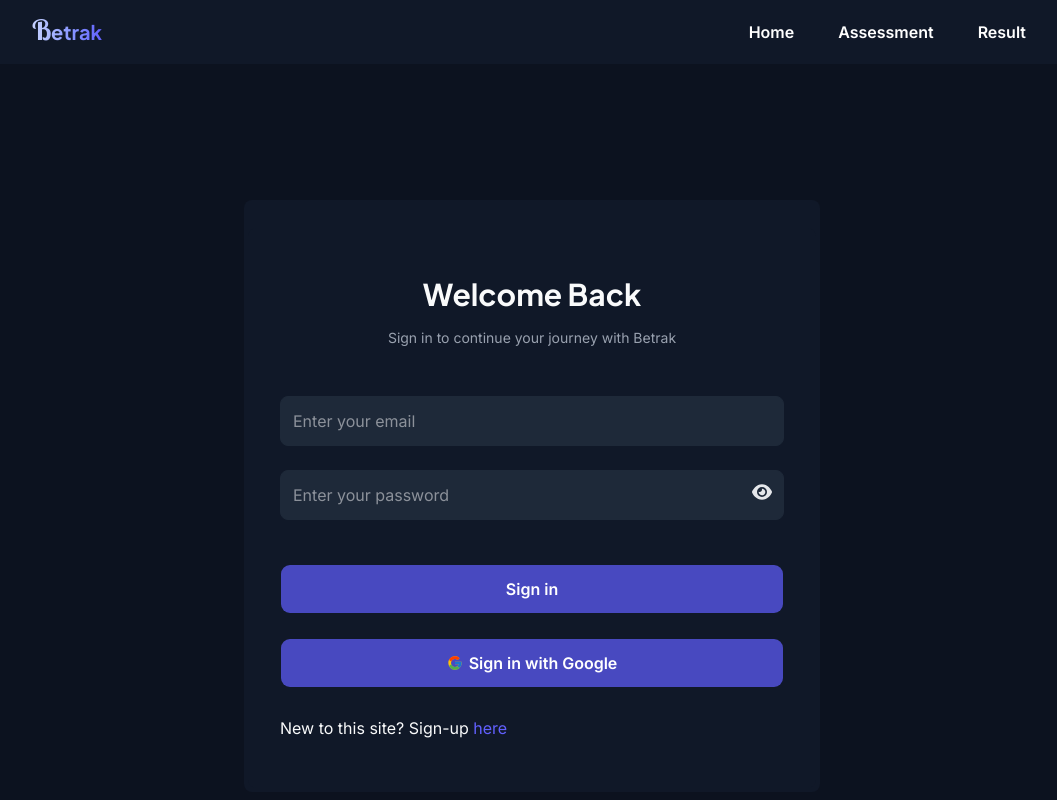
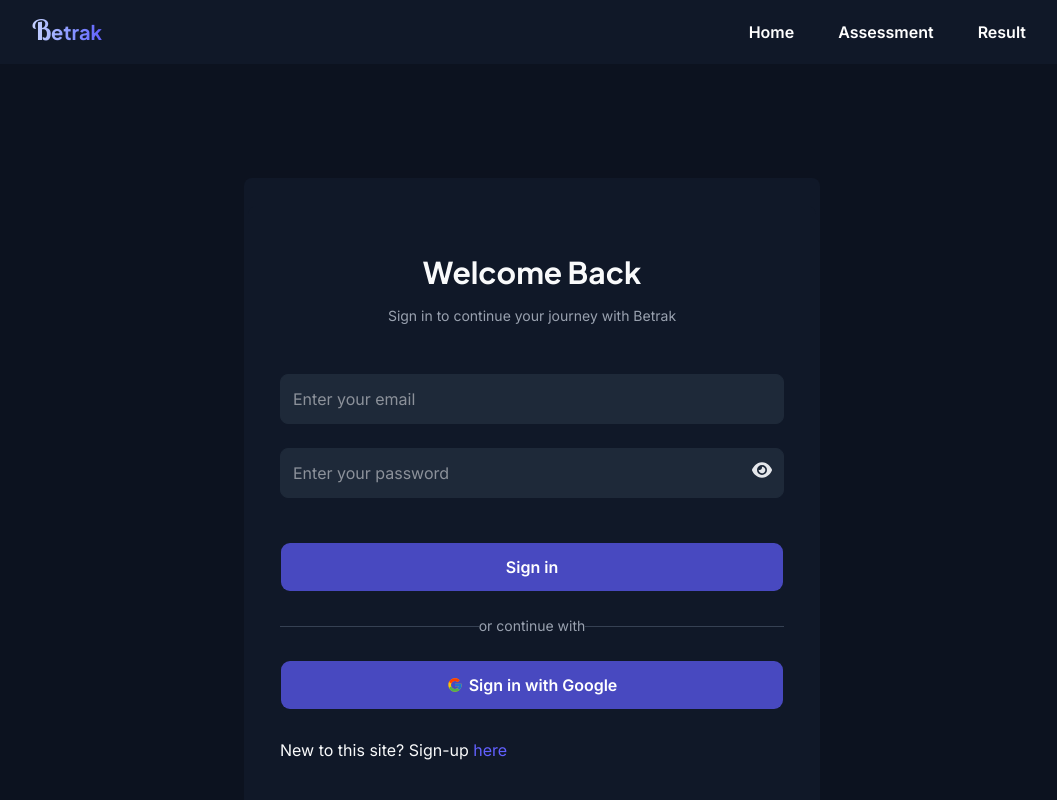
Before and after one commit to tahmid-khan-hub/Betrak, a Next.js app in the folder betrak-frontend/: page /sign-in in a window 1280 px wide. Shown: the top 800 px of the page, without its empty margins (108-1165 px from the left). Built offline with nearby package versions, Linux system fonts and the light colour scheme.

Commit message:
Add divider in both sign-in and sign-up page

```diff
--- a/betrak-frontend/src/app/sign-in/components/SignInPageClientSide.tsx
+++ b/betrak-frontend/src/app/sign-in/components/SignInPageClientSide.tsx
@@ -30,6 +30,13 @@ const SignInPageClientSide = () => {
           {/* Form */}
           <SignInFormFields callbackUrl={callbackUrl} />
 
+          {/* Divider */}
+          <div className="flex items-center">
+            <div className="flex-1 h-px bg-gray-700" />
+            <span className="text-gray-400 text-sm">or continue with</span>
+            <div className="flex-1 h-px bg-gray-700" />
+          </div>
+
           {/* Google Login */}
           <Button
             onClick={() => signIn("google", { callbackUrl })}
--- a/betrak-frontend/src/app/sign-up/components/SignUpPageClientSide.tsx
+++ b/betrak-frontend/src/app/sign-up/components/SignUpPageClientSide.tsx
@@ -31,6 +31,13 @@ const SignUpPageClientSide = () => {
           {/* Form */}
           <SignUpFormFields callbackUrl={callbackUrl} />
 
+          {/* Divider */}
+          <div className="flex items-center">
+            <div className="flex-1 h-px bg-gray-700" />
+            <span className="text-gray-400 text-sm">or continue with</span>
+            <div className="flex-1 h-px bg-gray-700" />
+          </div>
+
           {/* Google Login */}
           <Button
             onClick={() => signIn("google", { callbackUrl })}
```
